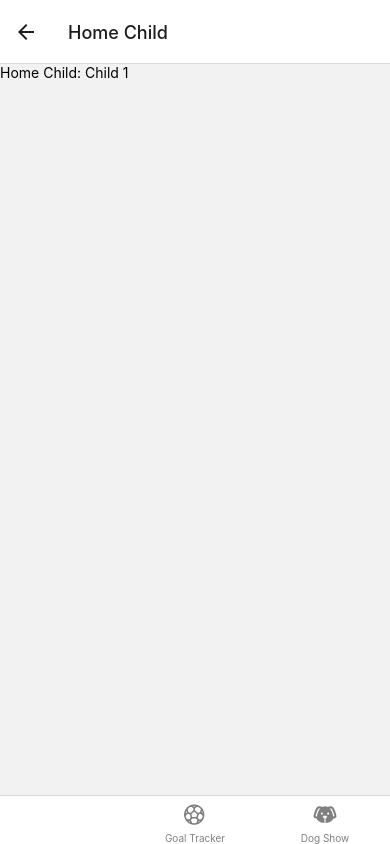
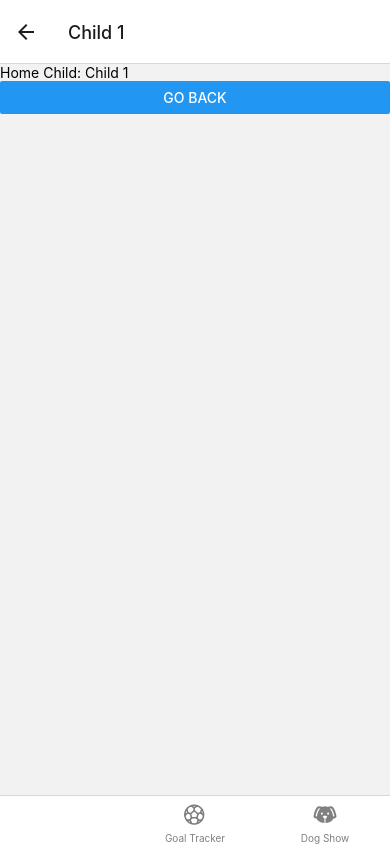
Before and after one commit to ShafiArnob/app-dev-playground, a React Native app in the folder react-native-getting-started/: screen / in a window 390 px wide. Both pictures are taken after a click on the button "HOME CHILD - 1". Built offline with nearby package versions, Linux system fonts and the light colour scheme.

Commit message:
stacking screens

```diff
--- a/react-native-getting-started/navigation.js
+++ b/react-native-getting-started/navigation.js
@@ -16,7 +16,11 @@ function HomeStackGroup() {
   return (
     <HomeStack.Navigator>
       <HomeStack.Screen name="Home Stack" component={HomeParent} />
-      <HomeStack.Screen name="Home Child" component={HomeChild} />
+      <HomeStack.Screen
+        name="Home Child"
+        component={HomeChild}
+        options={{ presentation: "fullScreenModal" }}
+      />
     </HomeStack.Navigator>
   );
 }
@@ -49,7 +53,7 @@ function TabGroup() {
       <Tab.Screen
         name="HomeStackGroup"
         component={HomeStackGroup}
-        options={{ headerShown: false, tabBarLabel:"Home"}}
+        options={{ headerShown: false, tabBarLabel: "Home" }}
       />
 
       <Tab.Screen name="Goal Tracker" component={GoalTracker} />
--- a/react-native-getting-started/screens/homeStack/HomeChild.js
+++ b/react-native-getting-started/screens/homeStack/HomeChild.js
@@ -1,14 +1,23 @@
-import { useRoute } from "@react-navigation/native"
-import { Text, View } from "react-native"
+import { useNavigation, useRoute } from "@react-navigation/native";
+import { useLayoutEffect } from "react";
+import { Button, Text, View } from "react-native";
 
-function HomeChild(){
-  const route = useRoute()
-  const {params} = route
-  return(
+function HomeChild() {
+  const navigation = useNavigation();
+  const route = useRoute();
+  const { params } = route;
+
+  useLayoutEffect(() => {
+    navigation.setOptions({
+      headerTitle: params.data,
+    });
+  }, []);
+  return (
     <View>
       <Text>Home Child: {params.data}</Text>
+      <Button title="Go Back" onPress={() => navigation.goBack()} />
     </View>
-  )
+  );
 }
 
-export default HomeChild
+export default HomeChild;
```
